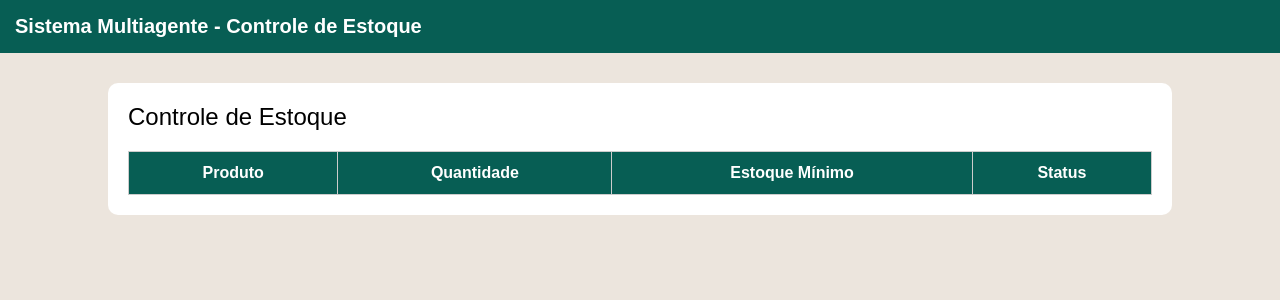
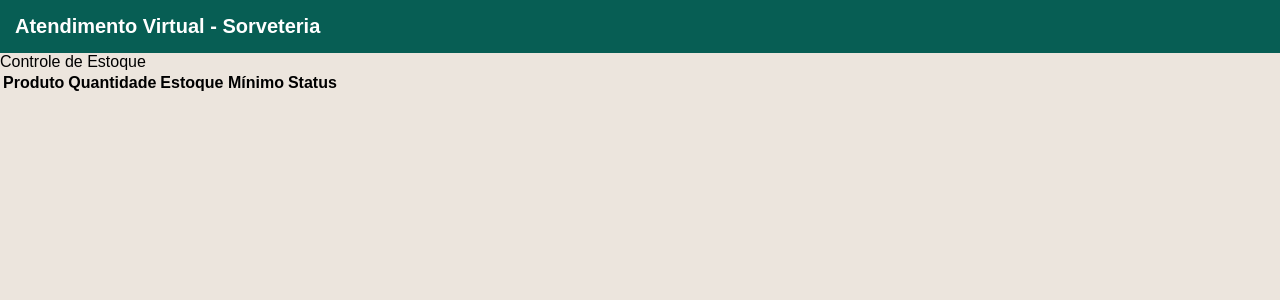
Before and after one commit to LucasLimaCarioca/TCC, a Flask app: template app/templates/estoque.html in a window 1280 px wide. Shown: the top 300 px of the page. Run offline with Flask 3, Linux system fonts and the light colour scheme; the template is opened without the code that fills it, so the values that code supplies are empty.

Commit message:
remove stock agent

```diff
--- a/app/app.py
+++ b/app/app.py
@@ -2,6 +2,7 @@ from flask import Flask
 from app.database import db
 
 def create_app():
+
     app = Flask(__name__)
 
     app.config['SQLALCHEMY_DATABASE_URI'] = 'sqlite:///sorvetes.db'
@@ -10,9 +11,7 @@ def create_app():
     db.init_app(app)
 
     from app.routes.venda_routes import venda_bp
-    from app.routes.estoque_routes import estoque_bp
 
     app.register_blueprint(venda_bp)
-    app.register_blueprint(estoque_bp)
 
     return app
--- a/app/static/css/style.css
+++ b/app/static/css/style.css
@@ -4,8 +4,6 @@ body {
     margin: 0;
     padding: 0;
 }
-
-/* HEADER */
 
 .topbar {
     background-color: #075e54;
@@ -15,14 +13,12 @@ body {
     font-weight: bold;
 }
 
-/* CHAT */
-
 .chat-container {
     width: 70%;
     margin: 20px auto;
     background-color: #efeae2;
     border-radius: 10px;
-    height: 75vh;
+    height: 80vh;
     display: flex;
     flex-direction: column;
     box-shadow: 0px 0px 10px rgba(0,0,0,0.2);
@@ -74,43 +70,3 @@ body {
     border-radius: 20px;
     cursor: pointer;
 }
-
-/* ESTOQUE */
-
-.stock-container {
-    width: 80%;
-    margin: 30px auto;
-    background-color: white;
-    padding: 20px;
-    border-radius: 10px;
-}
-
-.stock-title {
-    font-size: 24px;
-    margin-bottom: 20px;
-}
-
-.stock-table {
-    width: 100%;
-    border-collapse: collapse;
-}
-
-.stock-table th,
-.stock-table td {
-    border: 1px solid #ccc;
-    padding: 12px;
-    text-align: center;
-}
-
-.stock-table th {
-    background-color: #075e54;
-    color: white;
-}
-
-.low-stock {
-    background-color: #ffcccc;
-}
-
-.ok-stock {
-    background-color: #ccffcc;
-}
--- a/app/templates/base.html
+++ b/app/templates/base.html
@@ -1,20 +1,27 @@
 <!DOCTYPE html>
 <html lang="pt-br">
+
 <head>
+
     <meta charset="UTF-8">
+
     <title>{{ titulo }}</title>
 
     <link rel="stylesheet"
-          href="{{ url_for('static', filename='css/style.css') }}">
+          href="{{ url_for('static',
+          filename='css/style.css') }}">
+
 </head>
+
 <body>
 
 <div class="topbar">
-    Sistema Multiagente - Controle de Estoque
+    Atendimento Virtual - Sorveteria
 </div>
 
 {% block content %}
 {% endblock %}
 
 </body>
+
 </html>
--- a/app/templates/simulacao_venda.html
+++ b/app/templates/simulacao_venda.html
@@ -20,7 +20,7 @@
 
         <input type="text"
                name="mensagem"
-               placeholder="Digite uma mensagem..."
+               placeholder="Digite sua mensagem..."
                required>
 
         <button type="submit">
--- a/create_db.py
+++ b/create_db.py
@@ -1,9 +1,13 @@
 from app.app import create_app
 from app.database import db
+
+from app.models.produto import Produto
+from app.models.venda import Venda
 
 app = create_app()
 
 with app.app_context():
+
     db.create_all()
 
     print("Banco criado com sucesso!")
```
Also changed, not shown: app/models/produto.py (+15 -3 lines), app/models/venda.py (+17 -6 lines), seed.py (+19 -26 lines), README.md.
